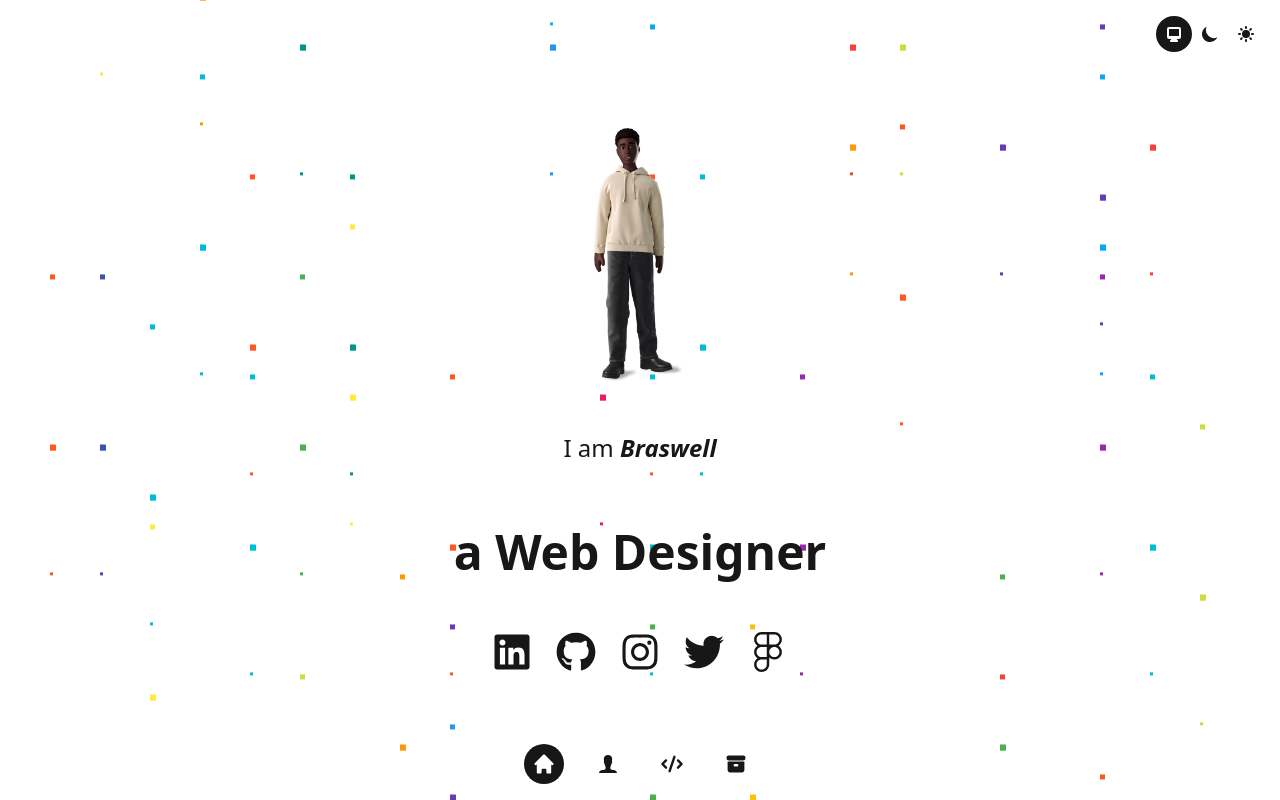
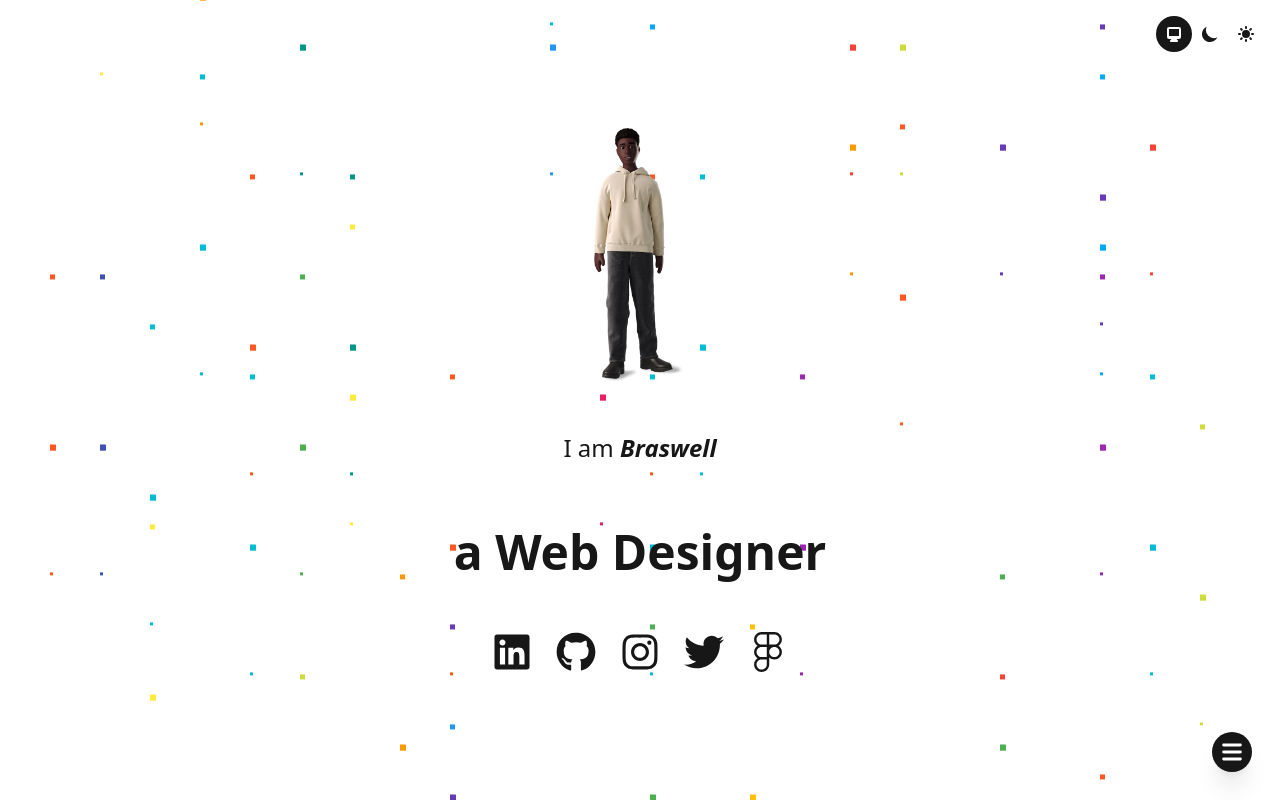
Before and after one commit to braswelljr/braswelljr, a Next.js app: page / in a window 1280 px wide. Built offline with nearby package versions, Linux system fonts and the light colour scheme.

Commit message:
Update Paging

```diff
--- a/src/layout/AppLayout.tsx
+++ b/src/layout/AppLayout.tsx
@@ -1,22 +1,26 @@
 import { ReactChild, ReactChildren, useState } from 'react'
 import clsx from 'clsx'
+import { useRouter } from 'next/router'
+import { motion } from 'framer-motion'
+import { IoIosPerson } from 'react-icons/io'
 import {
   HiSun,
   HiMoon,
   HiDesktopComputer,
   HiHome,
   HiCode,
-  HiArchive
+  HiArchive,
+  HiX,
+  HiMenu
 } from 'react-icons/hi'
-import { IoIosPerson } from 'react-icons/io'
 import useTheme from '@/hooks/useTheme'
 import Tabs from '@/components/Tabs'
-import { useRouter } from 'next/router'
 import useIsomorphicLayoutEffect from '@/hooks/useIsomorphicLayout'
 
 const AppLayout = ({ children }: { children: ReactChild | ReactChildren }) => {
   const [setting, setSetting] = useTheme()
   const [page, setPage] = useState('/')
+  const [open, setOpen] = useState(false)
   const router = useRouter()
 
   useIsomorphicLayoutEffect(() => {
@@ -51,27 +55,130 @@ const AppLayout = ({ children }: { children: ReactChild | ReactChildren }) => {
           }}
         />
 
-        <section className="fixed inset-x-4 bottom-4 z-[9] flex justify-center">
-          <Tabs
-            tabs={{
-              '/': <HiHome className={clsx('h-6 w-auto')} />,
-              '/about': <IoIosPerson className={clsx('h-6 w-auto')} />,
-              '/technical-skills': <HiCode className={clsx('h-6 w-auto')} />,
-              '/projects': <HiArchive className={clsx('h-6 w-auto')} />
+        <nav
+          className={clsx(
+            'fixed bottom-7 right-7 z-[8] flex flex-col items-center space-y-1'
+          )}
+        >
+          <motion.ul
+            className={clsx(
+              'flex flex-col items-center space-y-2 rounded-full'
+            )}
+            layoutId="nav"
+            variants={{
+              hidden: {
+                type: 'spring',
+                display: 'none',
+                transition: {
+                  delay: 0.8,
+                  // delayChildren: 1,
+                  staggerChildren: 1
+                }
+              },
+              visible: {
+                type: 'spring',
+                transition: {
+                  // delayChildren: 1,
+                  staggerChildren: 1
+                }
+              }
             }}
-            className={clsx('flex items-center gap-6')}
-            selected={page}
-            onChange={setPage}
-            addFunction={() => router.push(page)}
-            direction="column"
-            itemClassName={{
-              container: 'bg-neutral-900 dark:bg-neutral-500/60 rounded-full',
-              item: 'p-2',
-              notSelected: ''
-            }}
-          />
-        </section>
-        <section className={clsx('')}>{children}</section>
+            animate={open ? 'visible' : 'hidden'}
+          >
+            {[
+              {
+                name: 'Home',
+                path: '/',
+                icon: <HiHome className={clsx('h-6 w-auto')} />
+              },
+              {
+                name: 'About',
+                path: '/about',
+                icon: <IoIosPerson className={clsx('h-6 w-auto')} />
+              },
+              {
+                name: 'Technical Skills',
+                path: '/technical-skills',
+                icon: <HiCode className={clsx('h-6 w-auto')} />
+              },
+              {
+                name: 'Projects',
+                path: '/projects',
+                icon: <HiArchive className={clsx('h-6 w-auto')} />
+              }
+            ].map(({ path, icon }, i) => (
+              <motion.li
+                key={path}
+                className={clsx('relative rounded-3xl p-2')}
+                variants={{
+                  hidden: {
+                    y: 15 * (5 - i),
+                    opacity: 0,
+                    transition: {
+                      delay: (1 + i) * 0.1
+                    }
+                  },
+                  visible: {
+                    y: 0,
+                    opacity: 1,
+                    transition: {
+                      delay: (5 - i) * 0.05
+                    }
+                  }
+                }}
+                animate={open ? 'visible' : 'hidden'}
+              >
+                {page === path && (
+                  <motion.div
+                    layoutId="highlight"
+                    className={clsx(
+                      'absolute inset-0 rounded-3xl bg-neutral-900 dark:bg-neutral-500/60'
+                    )}
+                  />
+                )}
+                <button
+                  type="button"
+                  onClick={() => {
+                    setPage(path)
+                    router.push(path)
+                  }}
+                  className={clsx(
+                    `relative z-10 flex w-full items-center space-x-2 transition-colors duration-300 focus:outline-none`,
+                    { 'text-white': page === path }
+                  )}
+                >
+                  {/* {page === path && (
+                  <span className={clsx('text-xs')}>{name}</span>
+                )} */}
+                  {icon}
+                </button>
+              </motion.li>
+            ))}
+          </motion.ul>
+
+          <button
+            type="button"
+            tabIndex={-1}
+            className={clsx(
+              'relative h-10 w-10 overflow-hidden rounded-full border-0 bg-neutral-900 p-2 text-white shadow-xl focus:outline-none dark:bg-neutral-500/60'
+            )}
+            onClick={() => setOpen(!open)}
+          >
+            <HiMenu
+              className={clsx(
+                'absolute top-1/2 left-1/2 h-auto w-7 -translate-x-1/2 transform transition-all',
+                { 'translate-y-1/2 scale-50': open, '-translate-y-1/2': !open }
+              )}
+            />
+            <HiX
+              className={clsx(
+                'absolute top-1/2 left-1/2 h-auto w-7 -translate-x-1/2 transform transition-all',
+                { '-translate-y-1/2': open, 'translate-y-1/2 scale-50': !open }
+              )}
+            />
+          </button>
+        </nav>
+        <motion.section className={clsx('')}>{children}</motion.section>
       </div>
     </main>
   )
```
